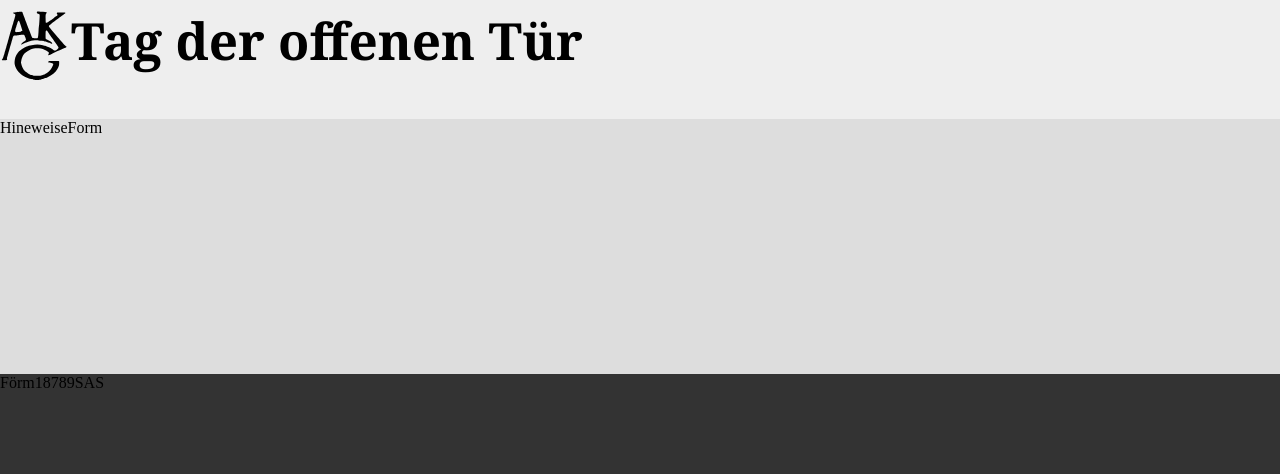
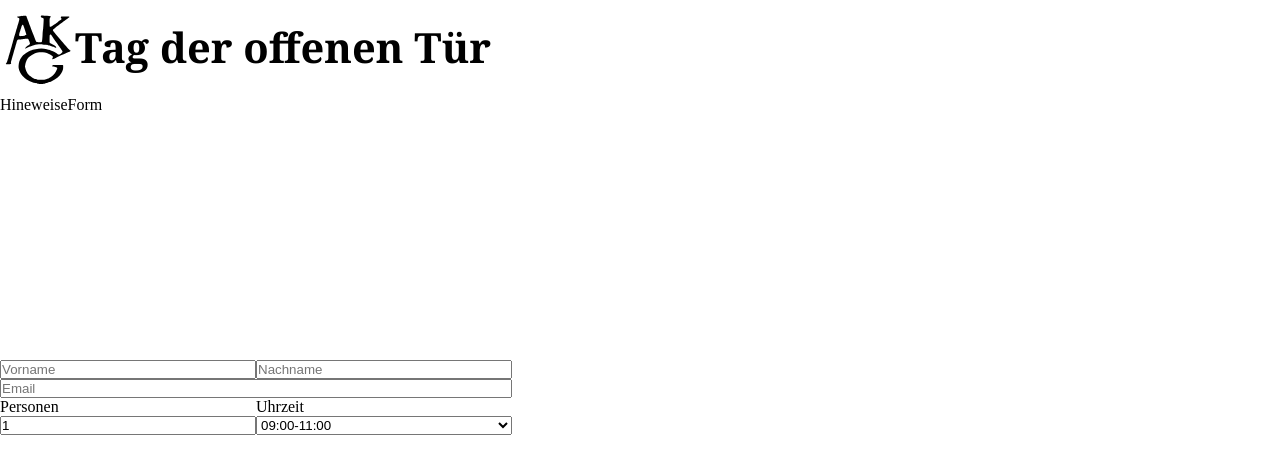
Before and after one commit to antebrl/TOTAnmeldung, a React (Create React App) app in the folder client/: page / in a window 1280 px wide. Shown: the top 474 px of the page. Built offline with nearby package versions, Linux system fonts and the light colour scheme.

Commit message:
kein plan wie ich es gestalten soll

```diff
--- a/client/public/index.html
+++ b/client/public/index.html
@@ -24,7 +24,7 @@
       work correctly both with client-side routing and a non-root public URL.
       Learn how to configure a non-root public URL by running `npm run build`.
     -->
-    <title>React App</title>
+    <title>Tag der offenen Tür</title>
   </head>
   <body>
     <noscript>You need to enable JavaScript to run this app.</noscript>
--- a/client/src/App.js
+++ b/client/src/App.js
@@ -7,9 +7,9 @@ import Hinweise from "./components/Hinweise";
 function App() {
   return (
     <div className="App">
-      <Header />
-      <Hinweise />
-      <Form />
+        <Header />
+        <Hinweise />
+        <Form />
     </div>
   )
 }
--- a/client/src/components/Form.js
+++ b/client/src/components/Form.js
@@ -1,9 +1,30 @@
-import React from "react";
+import React, { useState } from "react";
 import "../styles/form.css";
 
 const Form = () => {
+    const [dependants, setDependants] = useState(1)
+
     return(
-        <div className="Form">Förm18789SAS</div>
+        <div className="Form">
+            <div className="names">
+                <input type={"text"} placeholder="Vorname"></input>
+                <input type={"text"} placeholder="Nachname"></input>
+            </div>
+            <input type={"email"} placeholder="Email"></input>
+            <div className="reservierung">
+                <div>
+                    <label id="personen">Personen</label>
+                    <input type={"number"} min={1} max={5} value={dependants} onChange={(e) => setDependants(e.target.value)}></input>
+                </div>
+                <div>
+                    <label id="uhrzeit">Uhrzeit</label>
+                    <select>
+                        <option value={"09:00-11:00"}>09:00-11:00</option>
+                        <option value={"11:30-13:30"}>11:30-13:30</option>
+                    </select>
+                </div>
+            </div>
+        </div>
     )
 }
 
--- a/client/src/components/Header.js
+++ b/client/src/components/Header.js
@@ -6,7 +6,7 @@ const Header = () => {
     return(
         <div className="Header">
             <div className="header wrapper">
-                <img src={logo} alt="akg" className="logo"></img>
+                <a href="http://www.akg-bensheim.de/home/informationen-fuer-grundschuleltern-schueler/107-tag-der-offenen-tuer"><img src={logo} alt="akg" className="logo"></img></a>
                 <h1>Tag der offenen Tür</h1>
             </div>
         </div>
--- a/client/src/styles/form.css
+++ b/client/src/styles/form.css
@@ -1,4 +1,28 @@
 .Form {
     flex: 50 1 0%;
-    background-color: #333;
+    display: flex;
+    flex-direction: column;
+
+    width: 40vw;
 }
+
+.names {
+    display: flex;
+}
+
+.names input {
+    flex: 1 1 0%;
+}
+
+.reservierung {
+    display: flex;
+}
+
+.reservierung div {
+    display: flex;
+    flex-direction: column;
+}
+
+.reservierung div {
+    flex: 1 1 0%;
+}
--- a/client/src/styles/header.css
+++ b/client/src/styles/header.css
@@ -1,11 +1,11 @@
 .Header {
-    flex: 14 1 0%;
+    flex: 10 1 0%;
 
-    font-size: 1.6em;
+    padding: .5vh;
+
+    font-size: 2.6vh;
     font-family: Georgia, 'Times New Roman', Times, serif;
     font-weight: bold;
-
-    background-color: #eee;
 }
 
 .header.wrapper {
--- a/client/src/styles/hinweise.css
+++ b/client/src/styles/hinweise.css
@@ -1,4 +1,3 @@
 .Hinweise {
     flex: 30 1 0%;
-    background-color: #ddd;
 }
```
Also changed, not shown: client/src/img/svg.png (added).
